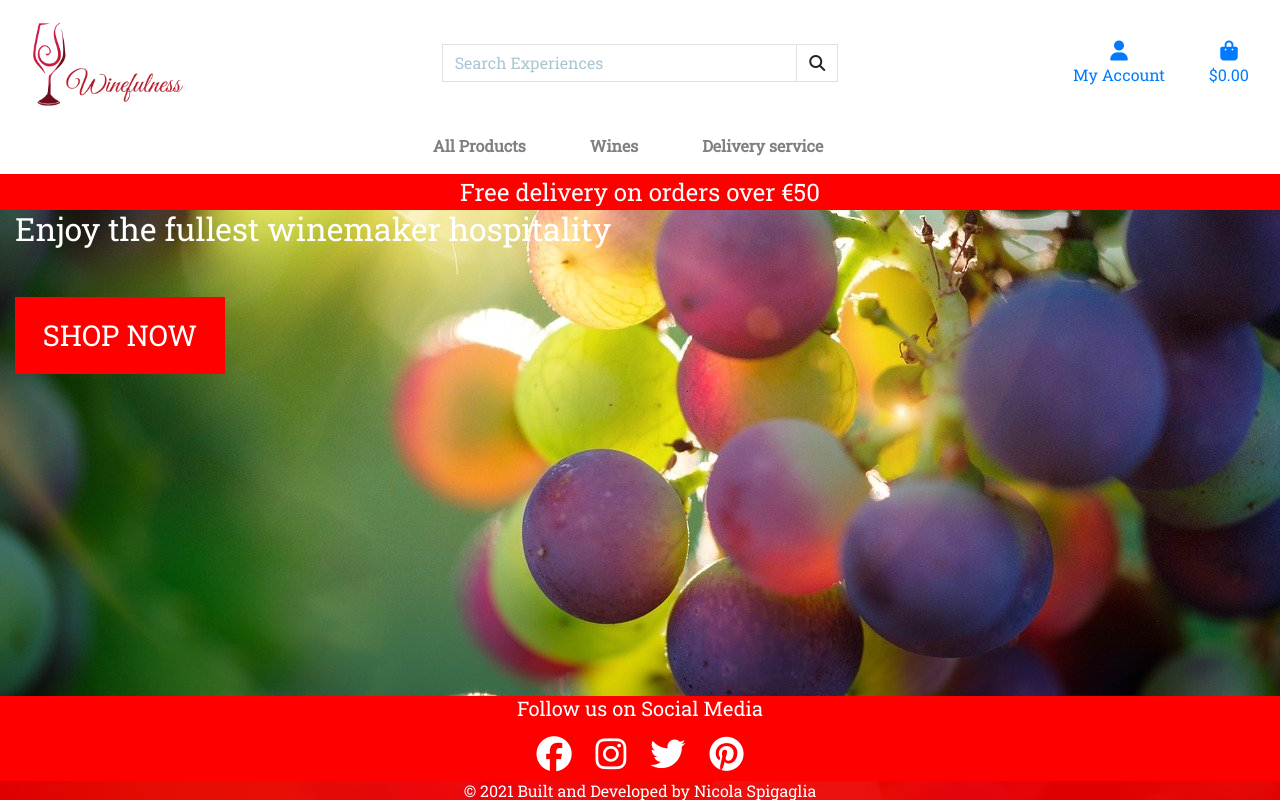
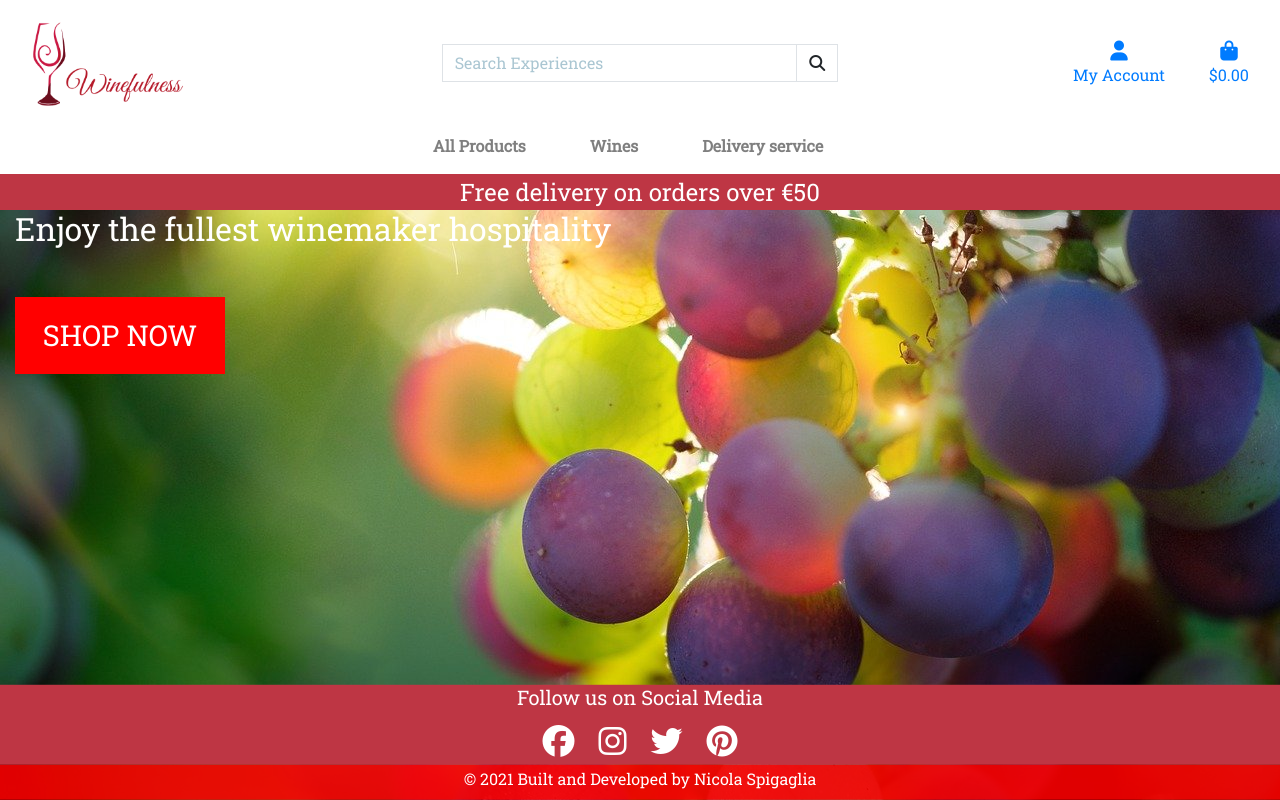
Before and after one commit to Nicola2309/Winefulness, a Django app: page / in a window 1280 px wide. Run offline with Django 3.2, Linux system fonts and the light colour scheme; parts of the project's set-up code (start-up, migrations or seed data) failed here and were passed over; some libraries are stand-ins or nearby versions.

Commit message:
background banner/footer color changed

```diff
--- a/static/css/base.css
+++ b/static/css/base.css
@@ -29,7 +29,7 @@ body {
 }
 
 .red-bg {
-    background: red!important;
+    background: #be3644!important;
 }
 
 .overlay {
@@ -56,7 +56,7 @@ body {
 
 .footer-row {
     display: block;
-    background-color: red;
+    background-color: #be3644;
     text-align: center;
 }
 
@@ -75,8 +75,12 @@ body {
 
 .social-icon{
     color: white;
-    font-size: 2.2rem;
+    font-size: 2rem;
     margin: 10px;
+}
+
+.footer-copyright {
+    padding: 4px;
 }
 
 /* --- Products.html styles --- */
```
